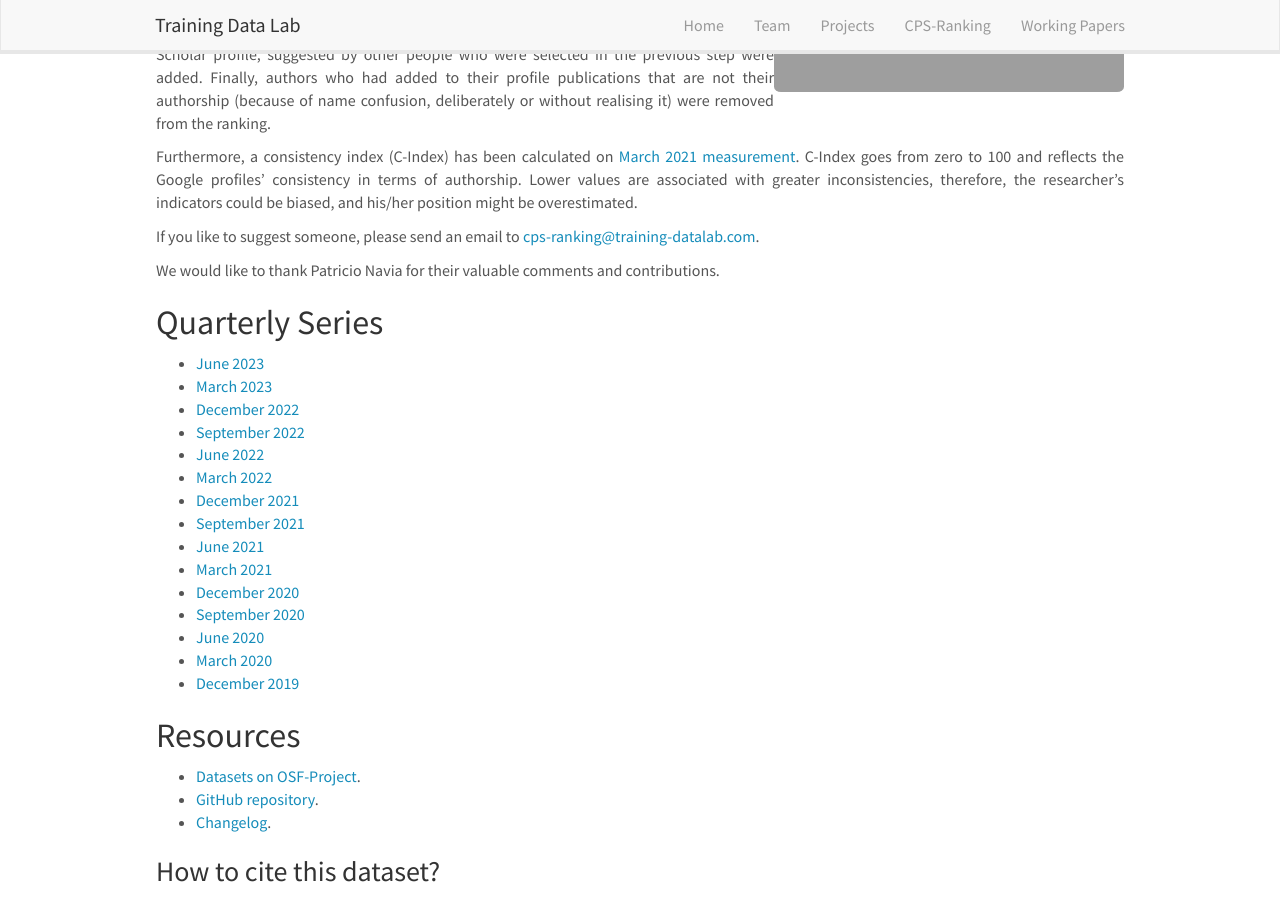
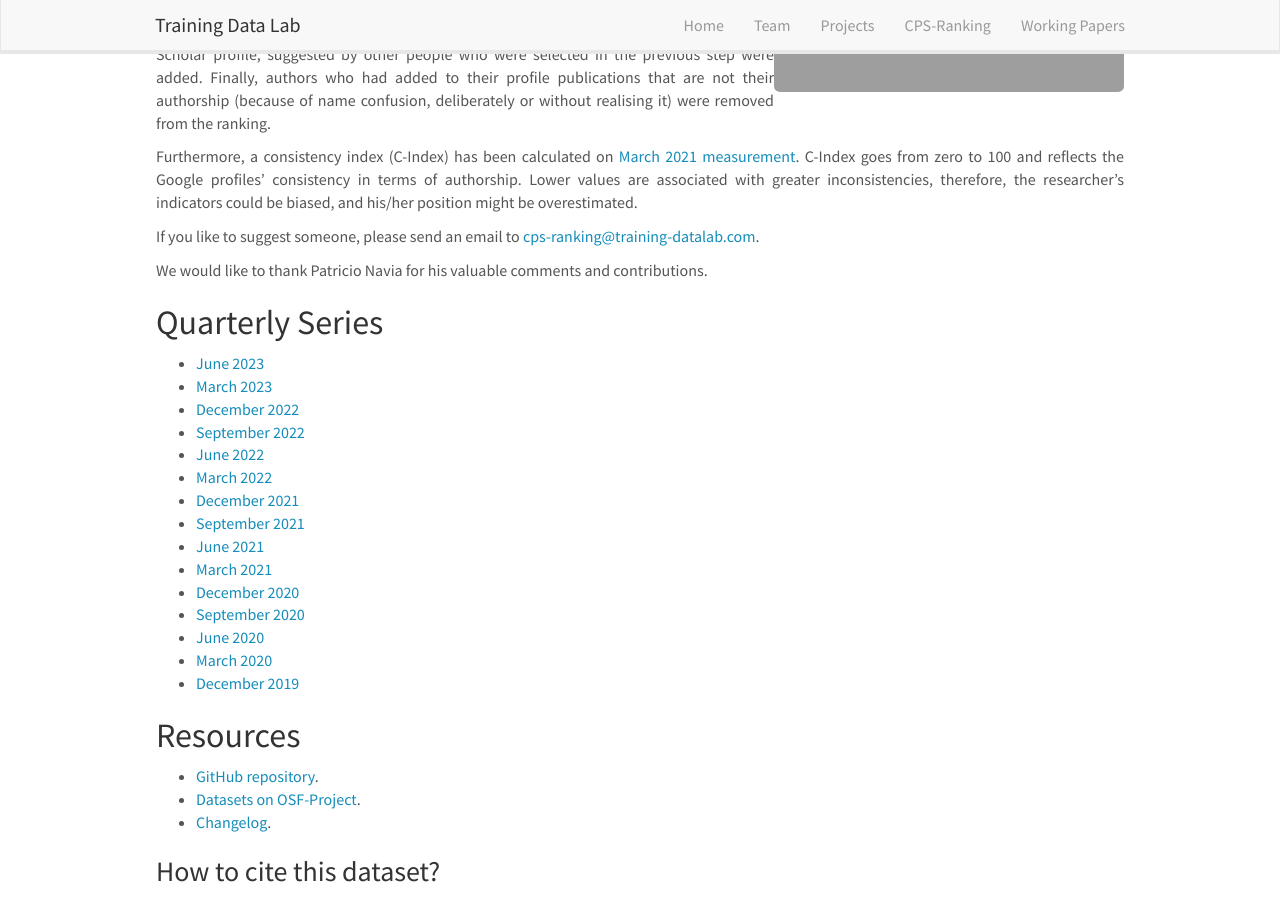
Before and after one commit to training-datalab/old-training-datalab.com, a Jekyll site: the page built from _pages/cps-ranking.md, in a window 1280 px wide and 900 px high, scrolled down 475 px. Built offline with Jekyll 4.4.1, drawn with Linux system fonts in a browser that asks for light colours; nearby versions of some CDN libraries.

Commit message:
Update cps-ranking.md

```diff
--- a/_pages/cps-ranking.md
+++ b/_pages/cps-ranking.md
@@ -26,7 +26,7 @@ permalink: /projects/cps-ranking
 
 <p align="justify">If you like to suggest someone, please send an email to <a href="mailto:cps-ranking@training-datalab.com">cps-ranking@training-datalab.com</a>.</p>
 
-<p align="justify">We would like to thank Patricio Navia for their valuable comments and contributions.</p>
+<p align="justify">We would like to thank Patricio Navia for his valuable comments and contributions.</p>
 
 ## Quarterly Series
 
@@ -48,8 +48,8 @@ permalink: /projects/cps-ranking
 
 ## Resources
 
+- <a href="https://github.com/bgonzalezbustamante/CPS-Ranking" target="_blank">GitHub repository</a>.
 - <a href="http://doi.org/10.17605/OSF.IO/C8PRA" target="_blank">Datasets on OSF-Project</a>.
-- <a href="https://github.com/bgonzalezbustamante/CPS-Ranking" target="_blank">GitHub repository</a>.
 - <a href="https://github.com/bgonzalezbustamante/CPS-Ranking/blob/master/CHANGELOG.md" target="_blank">Changelog</a>.
 
 ### How to cite this dataset?
```
